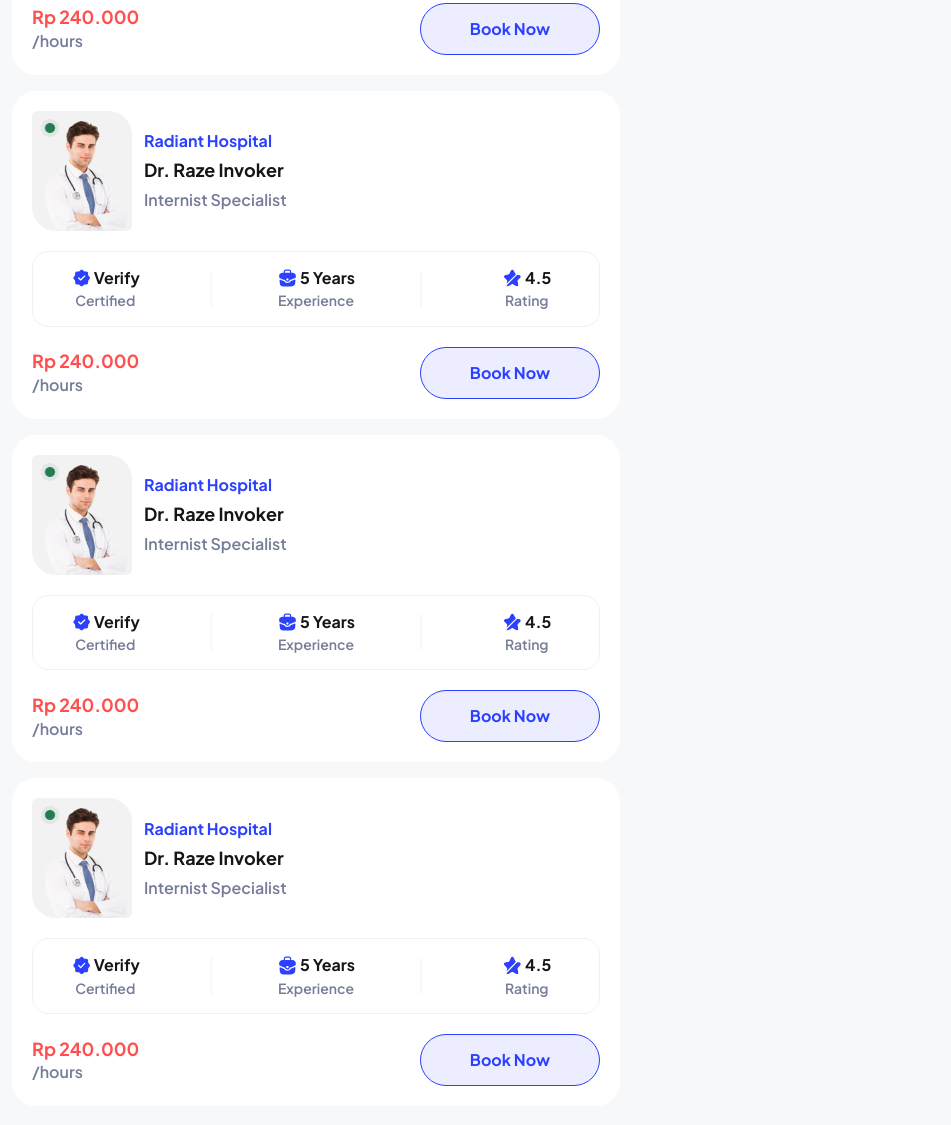
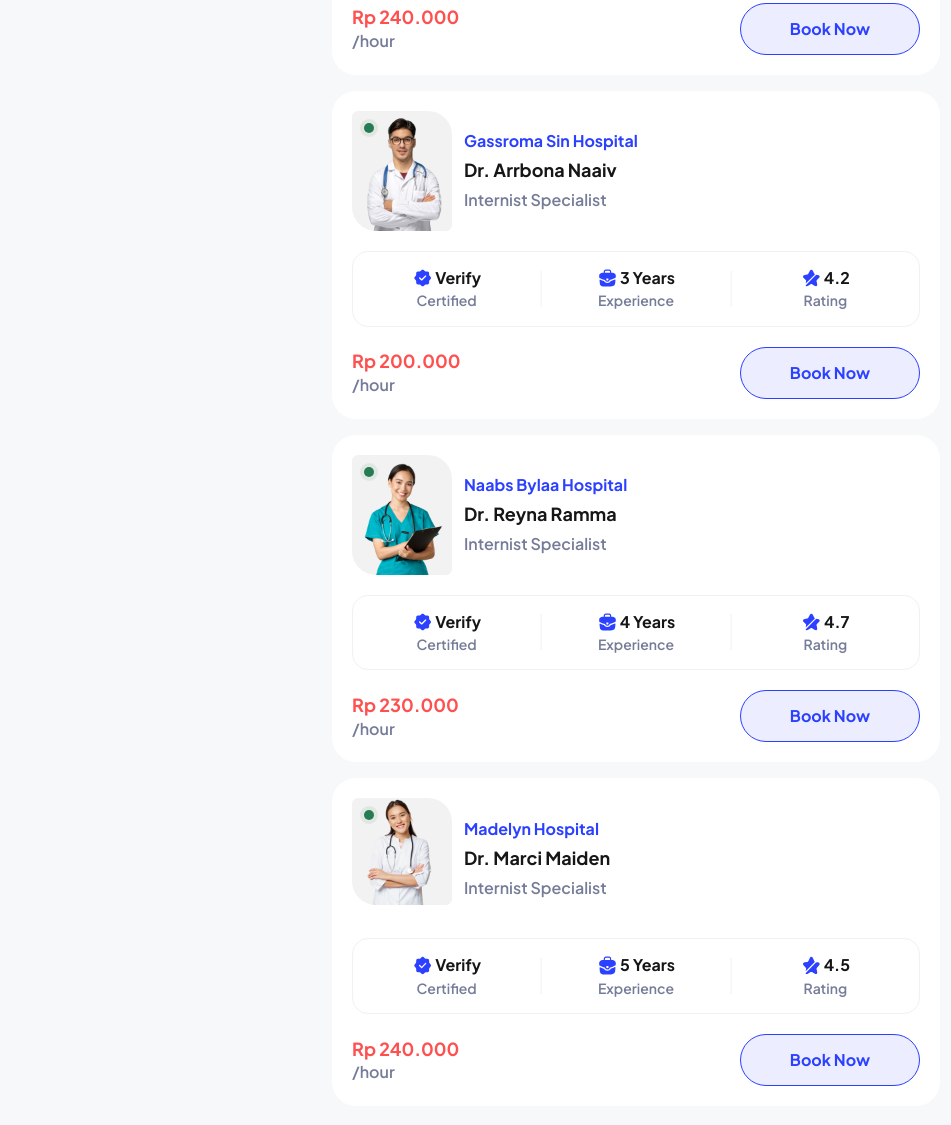
Before and after one commit to tegarfauzan/SEHATMURAH-Appointment-Doctor, a website: page public/search-result.html in a window 1280 px wide. Shown: the part 381-1506 px from the top of the page, without its empty margins (4-955 px from the left). Drawn offline with Linux system fonts and the light colour scheme.

Commit message:
page new

```diff
--- a/public/search-result.html
+++ b/public/search-result.html
@@ -11,7 +11,7 @@
         <title>Search Result</title>
     </head>
     <body class="bg-[#F7F8FA]">
-        <main class="relative h-screen max-w-[640px] pb-12">
+        <main class="relative mx-auto max-w-[640px] pb-12">
             <header class="h-[268px] w-full rounded-b-2xl bg-[#2C40FF] px-4 pt-12">
                 <img src="assets/icons/arrow-left-blue.svg" alt="arrow left" />
                 <div class="absolute left-1/2 top-12 -translate-x-1/2">
@@ -19,18 +19,21 @@
                     <p class="whitespace-nowrap font-jakarta font-semibold leading-[20.16px] text-[#AEB5FF]">Jakarta<span class="mx-[6px]">•</span>Internist Specialist</p>
                 </div>
             </header>
-            <section class="-mt-[140px] w-full px-4 space-y-4">
+            <section class="-mt-[140px] w-full space-y-4 px-4">
                 <!-- cart1 -->
                 <div class="space-y-5 rounded-3xl bg-[#FFFFFF] p-5">
                     <div class="flex items-center gap-x-[12px]">
-                        <img class="h-[120px] w-[100px]" src="assets/image/dr-raze-invoker.png" alt="Dr. Raze Invoker" />
+                        <div class="relative h-[120px] w-[100px]">
+                            <img class="object-cover rounded-ee-md rounded-es-3xl rounded-se-3xl rounded-ss-md bg-[#F2F2F2]" src="assets/image/Dr. Raze Invoker.png" alt="Dr. Raze Invoker" />
+                            <img class="absolute left-2 top-2" src="assets/icons/alert-online.svg" alt="alert online" />
+                        </div>
                         <div class="space-y-2">
                             <h3 class="font-jakarta font-bold leading-[20.16px] text-[#2C40FF]">Radiant Hospital</h3>
                             <h2 class="font-jakarta text-lg font-bold leading-[22.68px] text-[#161616]">Dr. Raze Invoker</h2>
                             <p class="font-jakarta font-semibold leading-[20.16px] text-[#757C98]">Internist Specialist</p>
                         </div>
                     </div>
-                    <div class="flex items-center justify-around rounded-2xl border border-[#F1F1F1] py-4">
+                    <div class="flex items-center justify-evenly rounded-2xl border border-[#F1F1F1] py-4">
                         <div class="grid w-[80.33px] place-items-center">
                             <div class="mb-1 flex gap-[2px]">
                                 <img src="assets/icons/verify.svg" alt="verify" />
@@ -58,22 +61,117 @@
                     <div class="flex items-center justify-between">
                         <div>
                             <p class="mb-[2px] font-jakarta text-[18px] font-bold leading-[22.68px] text-[#FF5050]">Rp 240.000</p>
-                            <p class="font-jakarta font-semibold leading-[20.16px] text-[#757C98]">/hours</p>
+                            <p class="font-jakarta font-semibold leading-[20.16px] text-[#757C98]">/hour</p>
                         </div>
                         <a href="#" class="flex h-[52px] w-[180px] items-center justify-center rounded-[100px] border border-[#2C40FF] bg-[#2C40FF17] font-jakarta font-bold leading-[20.16px] text-[#2C40FF]">Book Now</a>
                     </div>
                 </div>
-                <!-- cart1 -->
+                <!-- cart2 -->
                 <div class="space-y-5 rounded-3xl bg-[#FFFFFF] p-5">
                     <div class="flex items-center gap-x-[12px]">
-                        <img class="h-[120px] w-[100px]" src="assets/image/dr-raze-invoker.png" alt="Dr. Raze Invoker" />
+                        <div class="relative h-[120px] w-[100px]">
+                            <img class="object-cover rounded-ee-md rounded-es-3xl rounded-se-3xl rounded-ss-md bg-[#F2F2F2]" src="assets/image/Dr. Arrbona Naaiv.png" alt="Dr. Arrbona Naaiv" />
+                            <img class="absolute left-2 top-2" src="assets/icons/alert-online.svg" alt="alert online" />
+                        </div>
                         <div class="space-y-2">
-                            <h3 class="font-jakarta font-bold leading-[20.16px] text-[#2C40FF]">Radiant Hospital</h3>
-                            <h2 class="font-jakarta text-lg font-bold leading-[22.68px] text-[#161616]">Dr. Raze Invoker</h2>
+                            <h3 class="font-jakarta font-bold leading-[20.16px] text-[#2C40FF]">Gassroma Sin Hospital</h3>
+                            <h2 class="font-jakarta text-lg font-bold leading-[22.68px] text-[#161616]">Dr. Arrbona Naaiv</h2>
                             <p class="font-jakarta font-semibold leading-[20.16px] text-[#757C98]">Internist Specialist</p>
                         </div>
                     </div>
-                    <div class="flex items-center justify-around rounded-2xl border border-[#F1F1F1] py-4">
+                    <div class="flex items-center justify-evenly rounded-2xl border border-[#F1F1F1] py-4">
+                        <div class="grid w-[80.33px] place-items-center">
+                            <div class="mb-1 flex gap-[2px]">
+                                <img src="assets/icons/verify.svg" alt="verify" />
+                                <h4 class="font-jakarta font-bold leading-[20.16px] text-[#161616]">Verify</h4>
+                            </div>
+                            <p class="font-jakarta text-sm font-semibold leading-[17.64px] text-[#757C98]">Certified</p>
+                        </div>
+                        <img src="assets/icons/line-vertical.svg" alt="line vertical" />
+                        <div class="grid w-[80.33px] place-items-center">
+                            <div class="mb-1 flex gap-[2px]">
+                                <img src="assets/icons/5-years.svg" alt="5 years" />
+                                <h4 class="font-jakarta font-bold leading-[20.16px] text-[#161616]">3 Years</h4>
+                            </div>
+                            <p class="font-jakarta text-sm font-semibold leading-[17.64px] text-[#757C98]">Experience</p>
+                        </div>
+                        <img src="assets/icons/line-vertical.svg" alt="line vertical" />
+                        <div class="grid w-[80.33px] place-items-center">
+                            <div class="mb-1 flex gap-[2px]">
+                                <img src="assets/icons/4.5.svg" alt="verify" />
+                                <h4 class="font-jakarta font-bold leading-[20.16px] text-[#161616]">4.2</h4>
+                            </div>
+                            <p class="font-jakarta text-sm font-semibold leading-[17.64px] text-[#757C98]">Rating</p>
+                        </div>
+                    </div>
+                    <div class="flex items-center justify-between">
+                        <div>
+                            <p class="mb-[2px] font-jakarta text-[18px] font-bold leading-[22.68px] text-[#FF5050]">Rp 200.000</p>
+                            <p class="font-jakarta font-semibold leading-[20.16px] text-[#757C98]">/hour</p>
+                        </div>
+                        <a href="#" class="flex h-[52px] w-[180px] items-center justify-center rounded-[100px] border border-[#2C40FF] bg-[#2C40FF17] font-jakarta font-bold leading-[20.16px] text-[#2C40FF]">Book Now</a>
+                    </div>
+                </div>
+                <!-- cart3 -->
+                <div class="space-y-5 rounded-3xl bg-[#FFFFFF] p-5">
+                    <div class="flex items-center gap-x-[12px]">
+                        <div class="relative h-[120px] w-[100px]">
+                            <img class="object-cover rounded-ee-md rounded-es-3xl rounded-se-3xl rounded-ss-md bg-[#F2F2F2]" src="assets/image/Dr. Reyna Ramma.png" alt="Dr. Reyna Ramma" />
+                            <img class="absolute left-2 top-2" src="assets/icons/alert-online.svg" alt="alert online" />
+                        </div>
+                        <div class="space-y-2">
+                            <h3 class="font-jakarta font-bold leading-[20.16px] text-[#2C40FF]">Naabs Bylaa Hospital</h3>
+                            <h2 class="font-jakarta text-lg font-bold leading-[22.68px] text-[#161616]">Dr. Reyna Ramma</h2>
+                            <p class="font-jakarta font-semibold leading-[20.16px] text-[#757C98]">Internist Specialist</p>
+                        </div>
+                    </div>
+                    <div class="flex items-center justify-evenly rounded-2xl border border-[#F1F1F1] py-4">
+                        <div class="grid w-[80.33px] place-items-center">
+                            <div class="mb-1 flex gap-[2px]">
+                                <img src="assets/icons/verify.svg" alt="verify" />
+                                <h4 class="font-jakarta font-bold leading-[20.16px] text-[#161616]">Verify</h4>
+                            </div>
+                            <p class="font-jakarta text-sm font-semibold leading-[17.64px] text-[#757C98]">Certified</p>
+                        </div>
+                        <img src="assets/icons/line-vertical.svg" alt="line vertical" />
+                        <div class="grid w-[80.33px] place-items-center">
+                            <div class="mb-1 flex gap-[2px]">
+                                <img src="assets/icons/5-years.svg" alt="5 years" />
+                                <h4 class="font-jakarta font-bold leading-[20.16px] text-[#161616]">4 Years</h4>
+                            </div>
+                            <p class="font-jakarta text-sm font-semibold leading-[17.64px] text-[#757C98]">Experience</p>
+                        </div>
+                        <img src="assets/icons/line-vertical.svg" alt="line vertical" />
+                        <div class="grid w-[80.33px] place-items-center">
+                            <div class="mb-1 flex gap-[2px]">
+                                <img src="assets/icons/4.5.svg" alt="verify" />
+                                <h4 class="font-jakarta font-bold leading-[20.16px] text-[#161616]">4.7</h4>
+                            </div>
+                            <p class="font-jakarta text-sm font-semibold leading-[17.64px] text-[#757C98]">Rating</p>
+                        </div>
+                    </div>
+                    <div class="flex items-center justify-between">
+                        <div>
+                            <p class="mb-[2px] font-jakarta text-[18px] font-bold leading-[22.68px] text-[#FF5050]">Rp 230.000</p>
+                            <p class="font-jakarta font-semibold leading-[20.16px] text-[#757C98]">/hour</p>
+                        </div>
+                        <a href="#" class="flex h-[52px] w-[180px] items-center justify-center rounded-[100px] border border-[#2C40FF] bg-[#2C40FF17] font-jakarta font-bold leading-[20.16px] text-[#2C40FF]">Book Now</a>
+                    </div>
+                </div>
+                <!-- cart4 -->
+                <div class="space-y-5 rounded-3xl bg-[#FFFFFF] p-5">
+                    <div class="flex items-center gap-x-[12px]">
+                        <div class="relative h-[120px] w-[100px]">
+                            <img class=" rounded-ee-md object-cover rounded-es-3xl rounded-se-3xl rounded-ss-md bg-[#F2F2F2]" src="assets/image/Dr. Marci Maiden.png" alt="Dr. Marci Maiden" />
+                            <img class="absolute top-2 left-2" src="assets/icons/alert-online.svg" alt="alert online">
+                        </div>
+                        <div class="space-y-2">
+                            <h3 class="font-jakarta font-bold leading-[20.16px] text-[#2C40FF]">Madelyn Hospital</h3>
+                            <h2 class="font-jakarta text-lg font-bold leading-[22.68px] text-[#161616]">Dr. Marci Maiden</h2>
+                            <p class="font-jakarta font-semibold leading-[20.16px] text-[#757C98]">Internist Specialist</p>
+                        </div>
+                    </div>
+                    <div class="flex items-center justify-evenly rounded-2xl border border-[#F1F1F1] py-4">
                         <div class="grid w-[80.33px] place-items-center">
                             <div class="mb-1 flex gap-[2px]">
                                 <img src="assets/icons/verify.svg" alt="verify" />
@@ -101,93 +199,7 @@
                     <div class="flex items-center justify-between">
                         <div>
                             <p class="mb-[2px] font-jakarta text-[18px] font-bold leading-[22.68px] text-[#FF5050]">Rp 240.000</p>
-                            <p class="font-jakarta font-semibold leading-[20.16px] text-[#757C98]">/hours</p>
-                        </div>
-                        <a href="#" class="flex h-[52px] w-[180px] items-center justify-center rounded-[100px] border border-[#2C40FF] bg-[#2C40FF17] font-jakarta font-bold leading-[20.16px] text-[#2C40FF]">Book Now</a>
-                    </div>
-                </div>
-                <!-- cart1 -->
-                <div class="space-y-5 rounded-3xl bg-[#FFFFFF] p-5">
-                    <div class="flex items-center gap-x-[12px]">
-                        <img class="h-[120px] w-[100px]" src="assets/image/dr-raze-invoker.png" alt="Dr. Raze Invoker" />
-                        <div class="space-y-2">
-                            <h3 class="font-jakarta font-bold leading-[20.16px] text-[#2C40FF]">Radiant Hospital</h3>
-                            <h2 class="font-jakarta text-lg font-bold leading-[22.68px] text-[#161616]">Dr. Raze Invoker</h2>
-                            <p class="font-jakarta font-semibold leading-[20.16px] text-[#757C98]">Internist Specialist</p>
-                        </div>
-                    </div>
-                    <div class="flex items-center justify-around rounded-2xl border border-[#F1F1F1] py-4">
-                        <div class="grid w-[80.33px] place-items-center">
-                            <div class="mb-1 flex gap-[2px]">
-                                <img src="assets/icons/verify.svg" alt="verify" />
-                                <h4 class="font-jakarta font-bold leading-[20.16px] text-[#161616]">Verify</h4>
-                            </div>
-                            <p class="font-jakarta text-sm font-semibold leading-[17.64px] text-[#757C98]">Certified</p>
-                        </div>
-                        <img src="assets/icons/line-vertical.svg" alt="line vertical" />
-                        <div class="grid w-[80.33px] place-items-center">
-                            <div class="mb-1 flex gap-[2px]">
-                                <img src="assets/icons/5-years.svg" alt="5 years" />
-                                <h4 class="font-jakarta font-bold leading-[20.16px] text-[#161616]">5 Years</h4>
-                            </div>
-                            <p class="font-jakarta text-sm font-semibold leading-[17.64px] text-[#757C98]">Experience</p>
-                        </div>
-                        <img src="assets/icons/line-vertical.svg" alt="line vertical" />
-                        <div class="grid w-[80.33px] place-items-center">
-                            <div class="mb-1 flex gap-[2px]">
-                                <img src="assets/icons/4.5.svg" alt="verify" />
-                                <h4 class="font-jakarta font-bold leading-[20.16px] text-[#161616]">4.5</h4>
-                            </div>
-                            <p class="font-jakarta text-sm font-semibold leading-[17.64px] text-[#757C98]">Rating</p>
-                        </div>
-                    </div>
-                    <div class="flex items-center justify-between">
-                        <div>
-                            <p class="mb-[2px] font-jakarta text-[18px] font-bold leading-[22.68px] text-[#FF5050]">Rp 240.000</p>
-                            <p class="font-jakarta font-semibold leading-[20.16px] text-[#757C98]">/hours</p>
-                        </div>
-                        <a href="#" class="flex h-[52px] w-[180px] items-center justify-center rounded-[100px] border border-[#2C40FF] bg-[#2C40FF17] font-jakarta font-bold leading-[20.16px] text-[#2C40FF]">Book Now</a>
-                    </div>
-                </div>
-                <!-- cart1 -->
-                <div class="space-y-5 rounded-3xl bg-[#FFFFFF] p-5">
-                    <div class="flex items-center gap-x-[12px]">
-                        <img class="h-[120px] w-[100px]" src="assets/image/dr-raze-invoker.png" alt="Dr. Raze Invoker" />
-                        <div class="space-y-2">
-                            <h3 class="font-jakarta font-bold leading-[20.16px] text-[#2C40FF]">Radiant Hospital</h3>
-                            <h2 class="font-jakarta text-lg font-bold leading-[22.68px] text-[#161616]">Dr. Raze Invoker</h2>
-                            <p class="font-jakarta font-semibold leading-[20.16px] text-[#757C98]">Internist Specialist</p>
-                        </div>
-                    </div>
-                    <div class="flex items-center justify-around rounded-2xl border border-[#F1F1F1] py-4">
-                        <div class="grid w-[80.33px] place-items-center">
-                            <div class="mb-1 flex gap-[2px]">
-                                <img src="assets/icons/verify.svg" alt="verify" />
-                                <h4 class="font-jakarta font-bold leading-[20.16px] text-[#161616]">Verify</h4>
-                            </div>
-                            <p class="font-jakarta text-sm font-semibold leading-[17.64px] text-[#757C98]">Certified</p>
-                        </div>
-                        <img src="assets/icons/line-vertical.svg" alt="line vertical" />
-                        <div class="grid w-[80.33px] place-items-center">
-                            <div class="mb-1 flex gap-[2px]">
-                                <img src="assets/icons/5-years.svg" alt="5 years" />
-                                <h4 class="font-jakarta font-bold leading-[20.16px] text-[#161616]">5 Years</h4>
-                            </div>
-                            <p class="font-jakarta text-sm font-semibold leading-[17.64px] text-[#757C98]">Experience</p>
-                        </div>
-                        <img src="assets/icons/line-vertical.svg" alt="line vertical" />
-                        <div class="grid w-[80.33px] place-items-center">
-                            <div class="mb-1 flex gap-[2px]">
-                                <img src="assets/icons/4.5.svg" alt="verify" />
-                                <h4 class="font-jakarta font-bold leading-[20.16px] text-[#161616]">4.5</h4>
-                            </div>
-                            <p class="font-jakarta text-sm font-semibold leading-[17.64px] text-[#757C98]">Rating</p>
-                        </div>
-                    </div>
-                    <div class="flex items-center justify-between">
-                        <div>
-                            <p class="mb-[2px] font-jakarta text-[18px] font-bold leading-[22.68px] text-[#FF5050]">Rp 240.000</p>
-                            <p class="font-jakarta font-semibold leading-[20.16px] text-[#757C98]">/hours</p>
+                            <p class="font-jakarta font-semibold leading-[20.16px] text-[#757C98]">/hour</p>
                         </div>
                         <a href="#" class="flex h-[52px] w-[180px] items-center justify-center rounded-[100px] border border-[#2C40FF] bg-[#2C40FF17] font-jakarta font-bold leading-[20.16px] text-[#2C40FF]">Book Now</a>
                     </div>
```
Also changed, not shown: public/doctor-search.html (+2 -2 lines), public/assets/icons/alert-online.svg (added), public/assets/image/Dr. Arrbona Naaiv.png (added), public/assets/image/Dr. Marci Maiden.png (added), public/assets/image/Dr. Raze Invoker.png (added), public/assets/image/Dr. Reyna Ramma.png (added), public/assets/image/dr-raze-invoker.png (deleted), public/dist/output.css.
